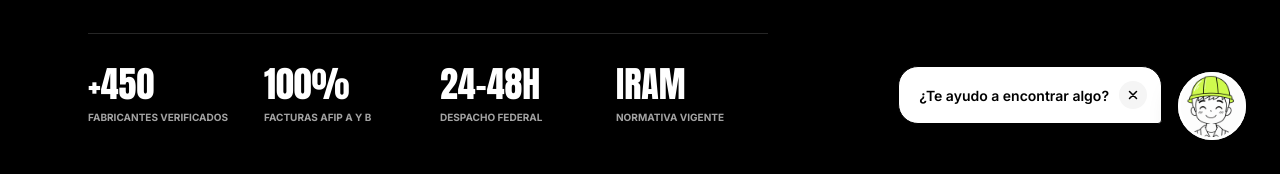
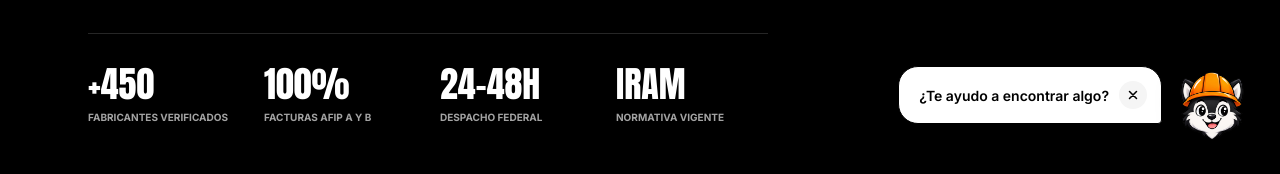
Before and after one commit to BautiMiano/EcommerceApis, a React (Vite) app in the folder marketplace/client/: page / in a window 1280 px wide. Shown: the part 626-800 px from the top of the page. Built offline with nearby package versions, Linux system fonts and the light colour scheme; no server answers.

Commit message:
Uni ahora es un lobito con casco que guina al pasar el mouse

```diff
--- a/marketplace/client/src/components/CaritaUni/CaritaUni.css
+++ b/marketplace/client/src/components/CaritaUni/CaritaUni.css
@@ -1,13 +1,18 @@
 .carita-uni {
+  position: relative;
   display: inline-flex;
   align-items: center;
   justify-content: center;
   flex-shrink: 0;
-  border-radius: 50%;
-  background-color: #ffffff;
 }
 
 .carita-uni img {
-  border-radius: 50%;
-  object-fit: cover;
+  object-fit: contain;
 }
+
+/* La del guiño va justo encima de la otra, invisible */
+.carita-uni-guino {
+  position: absolute;
+  inset: 0;
+  opacity: 0;
+}
--- a/marketplace/client/src/components/CaritaUni/CaritaUni.jsx
+++ b/marketplace/client/src/components/CaritaUni/CaritaUni.jsx
@@ -1,11 +1,12 @@
 import './CaritaUni.css'
 
+// Dibuja las dos versiones encimadas: la del guiño queda oculta hasta que una animación la muestra
 const CaritaUni = ({ tamano }) => {
-    const tamanoDibujo = tamano *0.9
-
     return (
         <span className="carita-uni" style={{ width: tamano, height: tamano }}>
-            <img src="/icons/carita-uni.png" width={tamanoDibujo} height={tamanoDibujo} alt="" />
+            <img src="/icons/carita-uni.png" width={tamano} height={tamano} alt="" />
+            <img src="/icons/carita-uni-guino.png" width={tamano} height={tamano} alt=""
+                className="carita-uni-guino" />
         </span>
     )
 }
--- a/marketplace/client/src/components/ChatFlotante/ChatFlotante.css
+++ b/marketplace/client/src/components/ChatFlotante/ChatFlotante.css
@@ -39,14 +39,15 @@
   width: 72px;
   height: 72px;
   padding: 0;
-  border: 2px solid #000000;
-  border-radius: 50%;
-  background-color: #ffffff;
+  border: none;
+  border-radius: 0;
+  background-color: transparent;
   color: #000000;
   display: flex;
   align-items: center;
   justify-content: center;
-  box-shadow: 0 10px 28px rgba(0, 0, 0, 0.22);
+  box-shadow: none;
+  filter: drop-shadow(0 6px 12px rgba(0, 0, 0, 0.25));
 }
 
 @media screen and (max-width: 768px) {
@@ -89,3 +90,14 @@
     animation: none;
   }
 }
+
+/* Al saludar, Uni guiña: la imagen del guiño aparece un momento y se va */
+.chat-flotante-boton-saludo .carita-uni-guino {
+  animation: uni-guino 0.9s ease-in-out;
+}
+
+@keyframes uni-guino {
+  0%, 15%   { opacity: 0; }
+  20%, 65%  { opacity: 1; }
+  70%, 100% { opacity: 0; }
+}
```
Also changed, not shown: marketplace/client/public/icons/carita-uni-guino.png (added), marketplace/client/public/icons/carita-uni.png.
